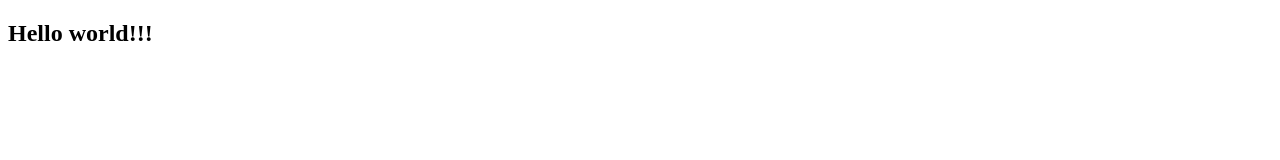
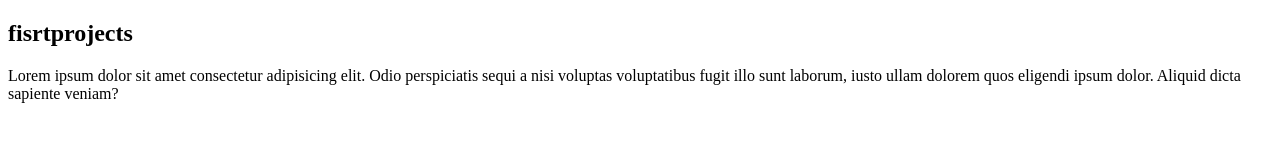
Before and after one commit to nguyenphamphuocloc/firstprojects, a plain HTML site: page index.html in a window 1280 px wide. Drawn offline with Linux system fonts and the light colour scheme.

Commit message:
second update

```diff
--- a/index.html
+++ b/index.html
@@ -6,6 +6,9 @@
     <title>Document</title>
 </head>
 <body>
-    <h2>Hello world!!!</h2>
+    <h2>fisrtprojects</h2>
+    <div>
+        Lorem ipsum dolor sit amet consectetur adipisicing elit. Odio perspiciatis sequi a nisi voluptas voluptatibus fugit illo sunt laborum, iusto ullam dolorem quos eligendi ipsum dolor. Aliquid dicta sapiente veniam?
+    </div>
 </body>
 </html>
```
